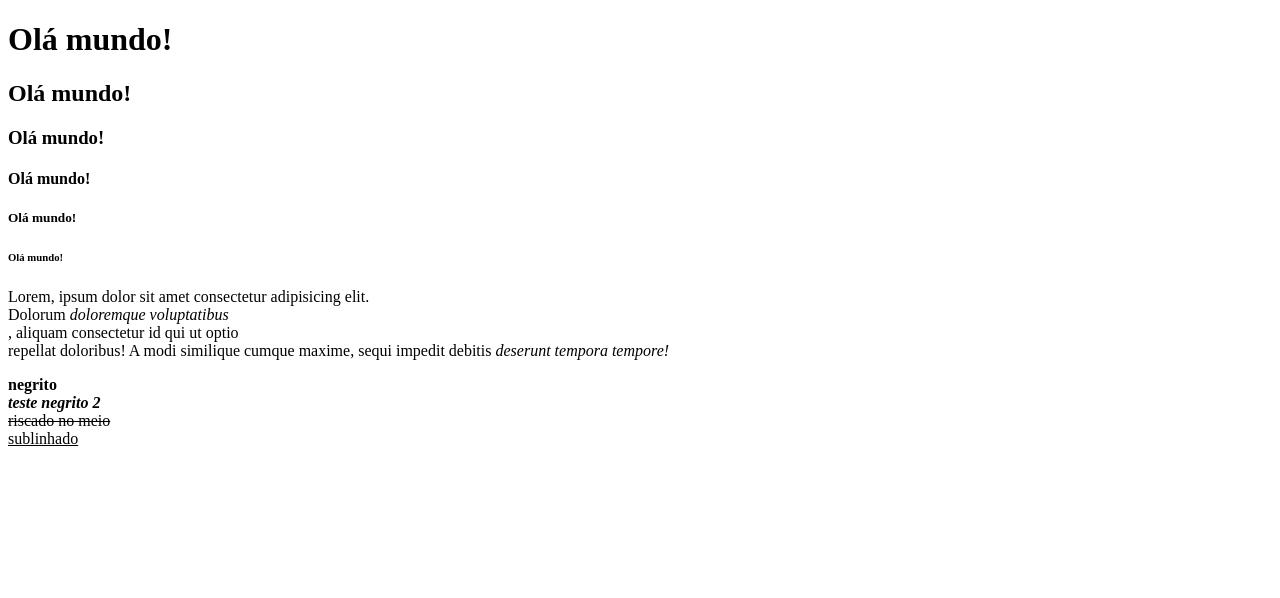
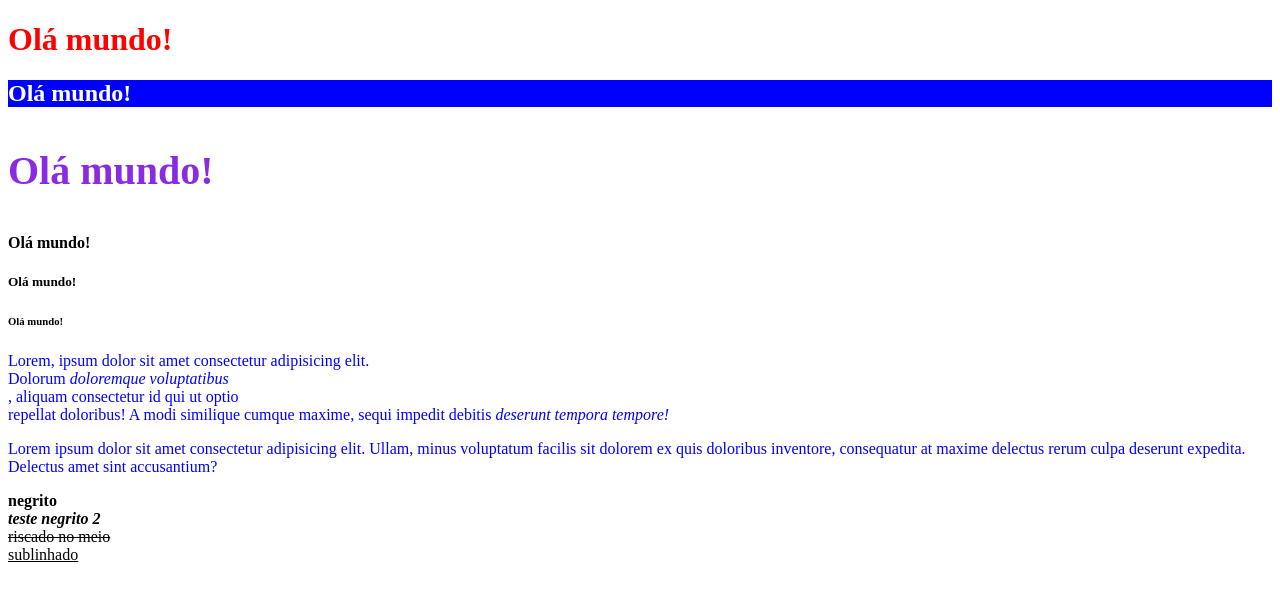
Before and after one commit to ikarisame/html-aula-01, a plain HTML site: page index.html in a window 1280 px wide. Drawn offline with Linux system fonts and the light colour scheme.

Commit message:
html-aula-01

```diff
--- a/index.html
+++ b/index.html
@@ -4,15 +4,28 @@
     <meta charset="UTF-8">
     <meta name="viewport" content="width=device-width, initial-scale=1.0">
     <title>html aula 1</title>
+    <style>
+        h3{
+            color: blueviolet;
+            font-size: 40px;
+        }
+        p{
+            color: blue;
+        }
+        strong em{
+            color: black;
+        }
+    </style>
 </head>
 <body>
-    <h1>Olá mundo!</h1>
-    <h2>Olá mundo!</h2>
+    <h1 style="color: red;">Olá mundo!</h1>
+    <h2 style="background-color: blue;color: white;">Olá mundo!</h2>
     <h3>Olá mundo!</h3>
     <h4>Olá mundo!</h4>
     <h5>Olá mundo!</h5>
     <h6>Olá mundo!</h6>
     <p>Lorem, ipsum dolor sit amet consectetur adipisicing elit. <br>Dolorum <em>doloremque voluptatibus</em> <br>, aliquam consectetur id qui ut optio <br> repellat doloribus! A modi similique cumque maxime, sequi impedit debitis <i>deserunt tempora tempore!</i></p>
+    <p>Lorem ipsum dolor sit amet consectetur adipisicing elit. Ullam, minus voluptatum facilis sit dolorem ex quis doloribus inventore, consequatur at maxime delectus rerum culpa deserunt expedita. Delectus amet sint accusantium?</p>
     <b>negrito</b><br>
 <strong><i>teste negrito 2</strong> </i><br>
 <s>riscado no meio</s><br>
```
